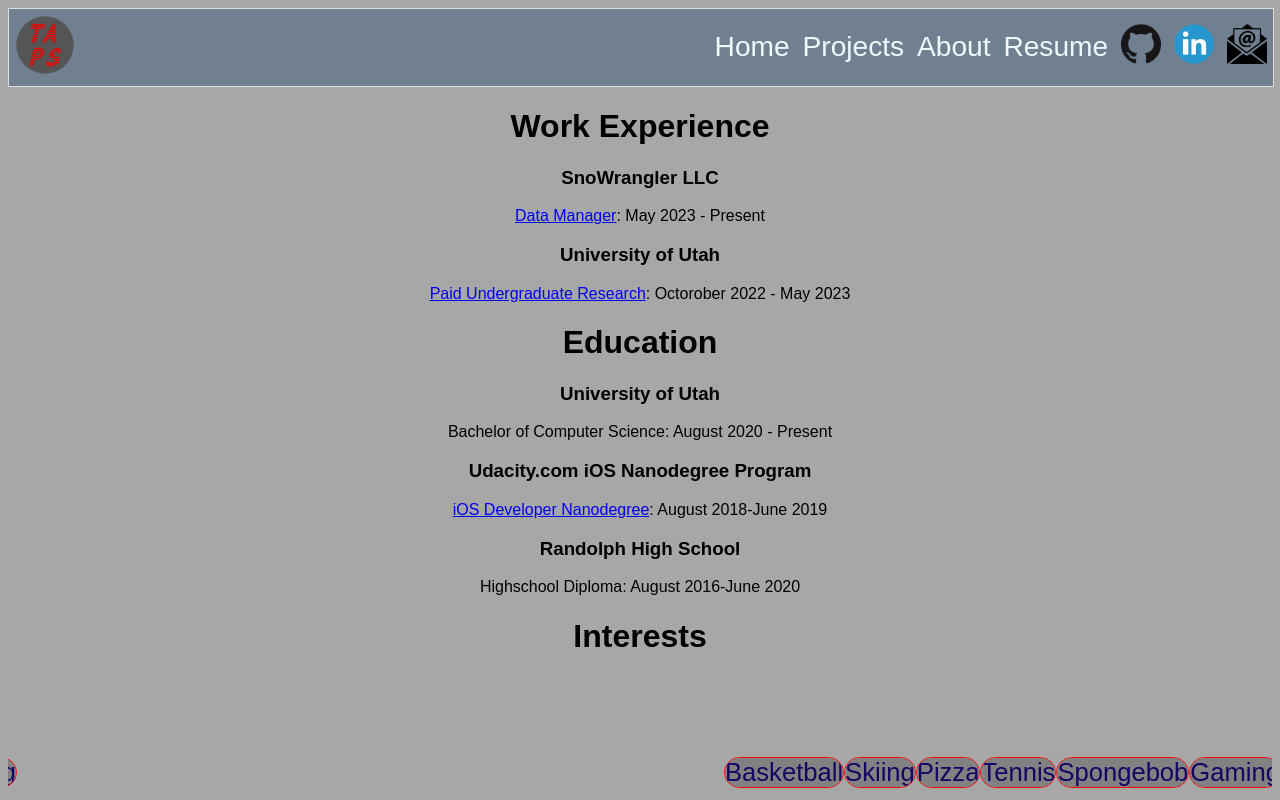
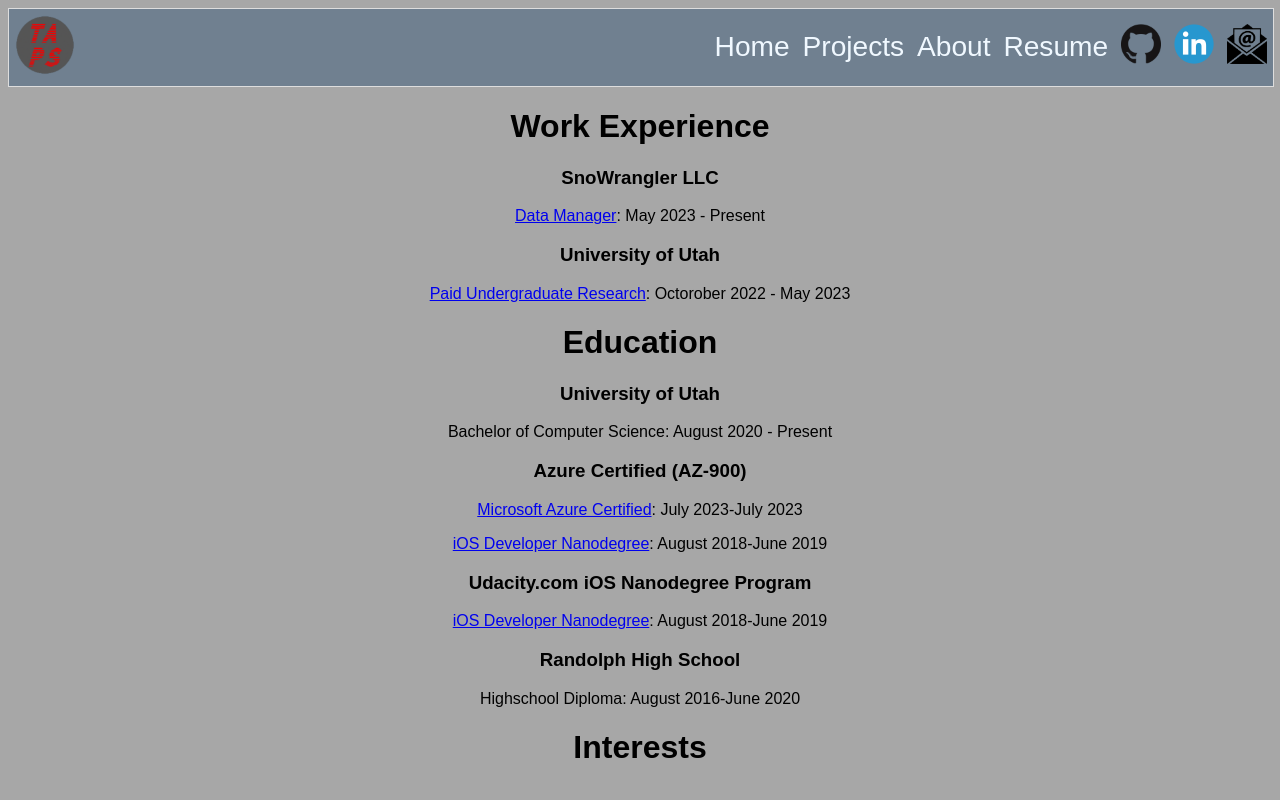
Before and after one commit to tapscodes/tapscodes.github.io, a Next.js app: page /about in a window 1280 px wide. Shown: the top 800 px of the page. Built offline with nearby package versions, Linux system fonts and the light colour scheme; grey boxes are pictures that could not be loaded.

Commit message:
added AZ-900 Cert

```diff
--- a/pages/about.js
+++ b/pages/about.js
@@ -21,6 +21,9 @@
             <h1>Education</h1>
             <h3>University of Utah</h3>
             <p>Bachelor of Computer Science: August 2020 - Present</p>
+            <h3>Azure Certified (AZ-900)</h3>
+            <p><Link href="/PDFS/az_900_cert">Microsoft Azure Certified</Link>: July 2023-July 2023</p>
+            <p><Link href="/PDFs/iOS_Nanodegree.pdf">iOS Developer Nanodegree</Link>: August 2018-June 2019</p>
             <h3>Udacity.com iOS Nanodegree Program</h3>
             <p><Link href="/PDFs/iOS_Nanodegree.pdf">iOS Developer Nanodegree</Link>: August 2018-June 2019</p>
             <h3>Randolph High School</h3>
--- a/pages/index.js
+++ b/pages/index.js
@@ -4,7 +4,7 @@
 import styles from '../styles/pages/Home.module.css';
 
 export default function Home() {
-  const skills = "Snowflake | Java | C# | HTML | CSS | Javascript | React | Python | C++ | Git | NextJS | Swift | SQL | MIPS | Cloudflare | JavaFX | Visual Studio 2022 | Visual Studio Code | QT | C | Kotlin | PuTTy | Android Studio";
+  const skills = "Microsoft Azure | Snowflake | Java | C# | HTML | CSS | Javascript | React | Python | C++ | Git | NextJS | Swift | SQL | MIPS | Cloudflare | JavaFX | Visual Studio 2022 | Visual Studio Code | QT | C | Kotlin | PuTTy | Android Studio";
 
   const quote = "Tristan Pudell-Spatscheck";
 
```
Also changed, not shown: 1 other file (tests, documents, lock files or other folders).
